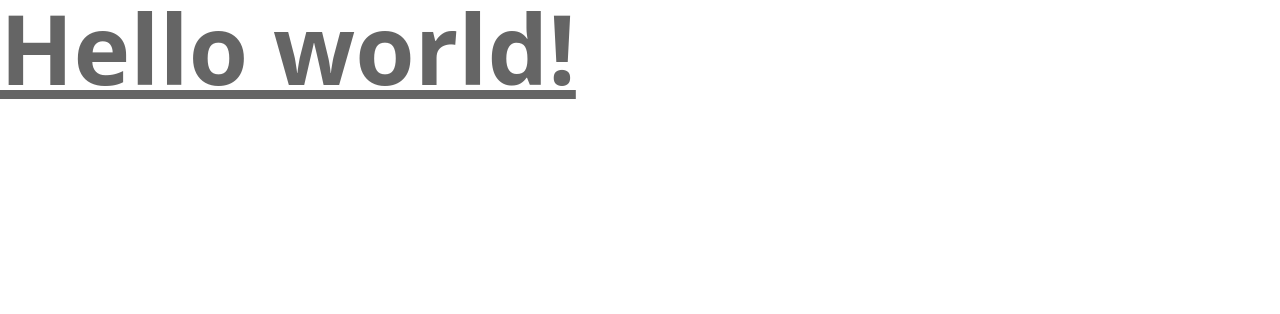
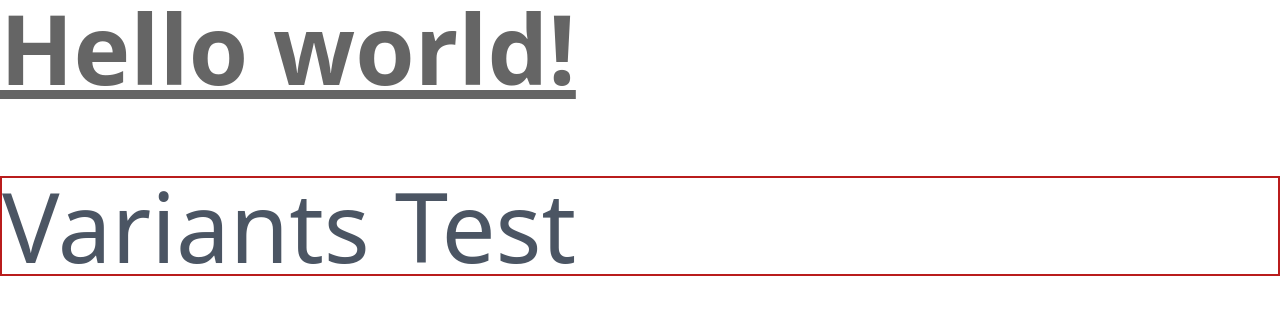
Before and after one commit to qwe852147/tailwind-practice, an Angular app: page / in a window 1280 px wide. Shown: the top 314 px of the page. Built offline with nearby package versions, Linux system fonts and the light colour scheme.

Commit message:
add variants

```diff
--- a/src/app/app.component.html
+++ b/src/app/app.component.html
@@ -1,3 +1,6 @@
 <h1 class="text-8xl font-bold underline opacity-70">
   Hello world!
 </h1>
+
+
+<div class="my-20 text-8xl border-solid border-2 text-gray-600 hover:border-dashed hover:text-red-500 border-red-700" >Variants Test</div>
```
